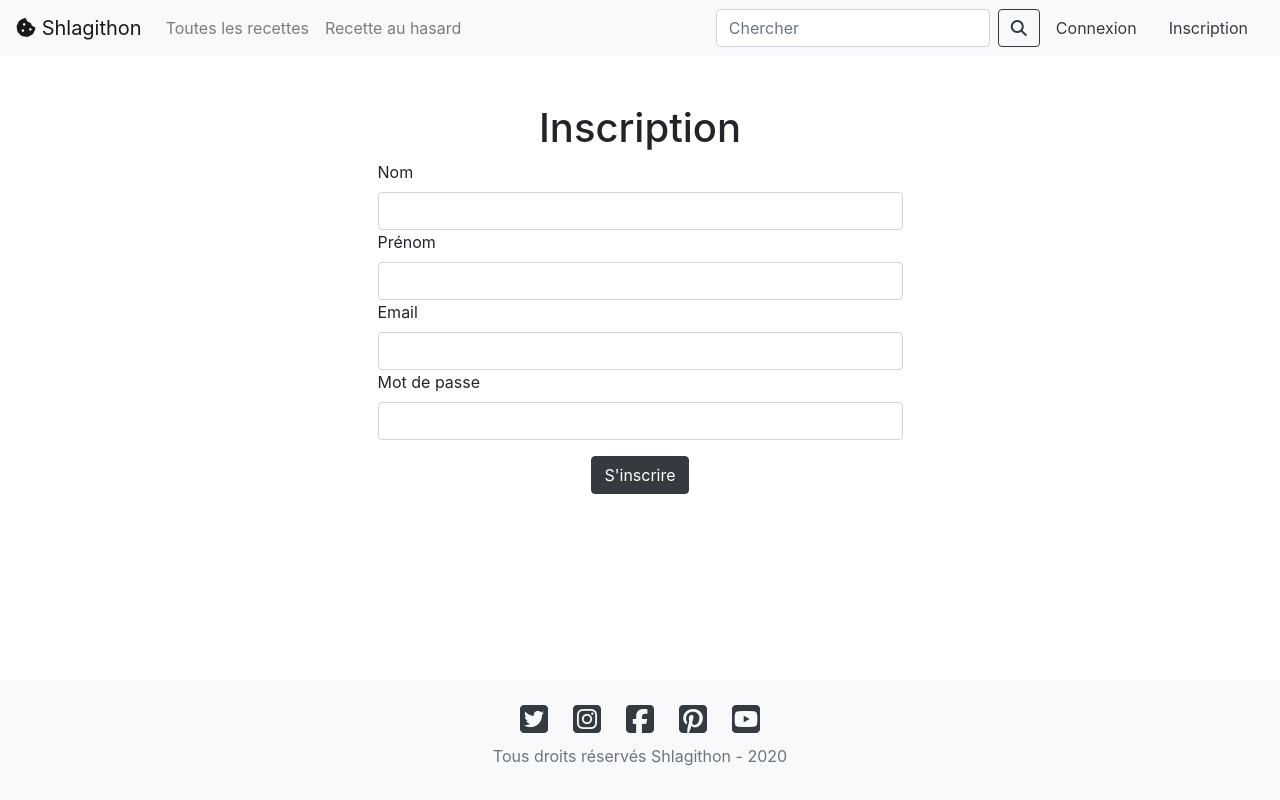
After one commit to Almarean/Shlagithon, a PHP site: page /Views/registration_account.php in a window 1280 px wide. The commit adds this page. Run offline with PHP 8.4, Linux system fonts and the light colour scheme; some libraries are stand-ins or nearby versions.

Commit message:
Footer and header

```diff
--- /dev/null
+++ b/Views/registration_account.php
@@ -0,0 +1,45 @@
+<!DOCTYPE html>
+<html lang="fr-FR">
+
+<head>
+    <?php include __DIR__ . "/templates/head.php"; ?>
+</head>
+
+<body>
+    <?php include __DIR__ . "/templates/header_client.php"; ?>
+
+    <div class="container">
+        <section class="mt-5">
+            <h1 class="text-center">Inscription</h1>
+            <article>
+                <form action="#" method="POST">
+                    <div class="form-group col-md-6 m-auto">
+                        <label for="inputName">Nom</label>
+                        <input type="text" class="form-control" id="input-name">
+                    </div>
+                    <div class="form-group col-md-6 m-auto">
+                        <label for="input-firstname">Prénom</label>
+                        <input type="text" class="form-control" id="input-firstname">
+                    </div>
+                    <div class="form-group col-md-6 m-auto">
+                        <label for="input-email">Email</label>
+                        <input type="email" class="form-control" id="input-email">
+                    </div>
+                    <div class="form-group col-md-6 m-auto">
+                        <label for="input-password">Mot de passe</label>
+                        <input type="password" class="form-control" id="input-password">
+                    </div>
+                    <div class="text-center mt-3">
+                        <button type="submit" class="btn btn-dark">S'inscrire</button>
+                    </div>
+                </form>
+            </article>
+        </section>
+    </div>
+
+    <?php include __DIR__ . "/templates/footer.php"; ?>
+
+    <?php include __DIR__ . "/templates/scriptsjs.php"; ?>
+</body>
+
+</html>
--- /dev/null
+++ b/Views/templates/footer.php
@@ -0,0 +1,12 @@
+<footer class="mt-auto py-3 fixed-bottom bg-light">
+    <div class="container text-center">
+        <div>
+            <div class="mx-2 d-inline"><a href="#" class="text-dark"><i class="fab fa-twitter-square"></i></a></div>
+            <div class="mx-2 d-inline"><a href="#" class="text-dark"><i class="fab fa-instagram-square"></i></a></div>
+            <div class="mx-2 d-inline"><a href="#" class="text-dark"><i class="fab fa-facebook-square"></i></a></div>
+            <div class="mx-2 d-inline"><a href="#" class="text-dark"><i class="fab fa-pinterest-square"></i></a></div>
+            <div class="mx-2 d-inline"><a href="#" class="text-dark"><i class="fab fa-youtube-square"></i></a></div>
+        </div>
+        <p class="text-muted">Tous droits réservés Shlagithon - 2020</p>
+    </div>
+</footer>
--- /dev/null
+++ b/Views/templates/header_client.php
@@ -0,0 +1,27 @@
+<nav class="navbar navbar-expand-lg navbar-light bg-light">
+    <a class="navbar-brand" href="#"><i class="fas fa-cookie-bite"></i> Shlagithon</a>
+    <button class="navbar-toggler" type="button" data-toggle="collapse" data-target="#navbarSupportedContent" aria-controls="navbarSupportedContent" aria-expanded="false" aria-label="Toggle navigation">
+        <span class="navbar-toggler-icon"></span>
+    </button>
+
+    <div class="collapse navbar-collapse" id="navbarSupportedContent">
+        <ul class="navbar-nav mr-auto">
+            <li class="nav-item">
+            <a class="nav-link" href="#">Toutes les recettes</a>
+            </li>
+            <li class="nav-item">
+            <a class="nav-link" href="#">Recette au hasard</a>
+            </li>
+        </ul>
+        <form class="form-inline my-2 my-lg-0">
+            <input class="form-control mr-sm-2" type="search" placeholder="Chercher" aria-label="Chercher">
+            <button class="btn btn-outline-dark my-2 my-sm-0" type="submit"><i class="fas fa-search"></i></button>
+        </form>
+        <span>
+            <a class="nav-link text-dark" href="#">Connexion</a>
+        </span>
+        <span>
+            <a class="nav-link text-dark" href="<?php  ?>">Inscription</a>
+        </span>
+    </div>
+</nav>
--- a/assets/css/style.css
+++ b/assets/css/style.css
@@ -1,3 +1,3 @@
-p {
-    color: red;
+footer div > div {
+    font-size: 2rem;
 }
--- a/index.php
+++ b/index.php
@@ -8,8 +8,11 @@ if (preg_match("/index.php(\/[^ \?]+)\?*/", $request, $matches)) {
 require_once __DIR__ . "/autoload.php";
 
 switch ($request) {
-    case '/test':
+    case "/test":
         require __DIR__ . "/Controllers/test.php";
+        break;
+    case "/registration":
+        require __DIR__ . "/Controllers/RegistrationController.php";
         break;
     default:
         http_response_code(404);
```
Also changed, not shown: Controllers/RegistrationController.php (added, +8 -0 lines).
